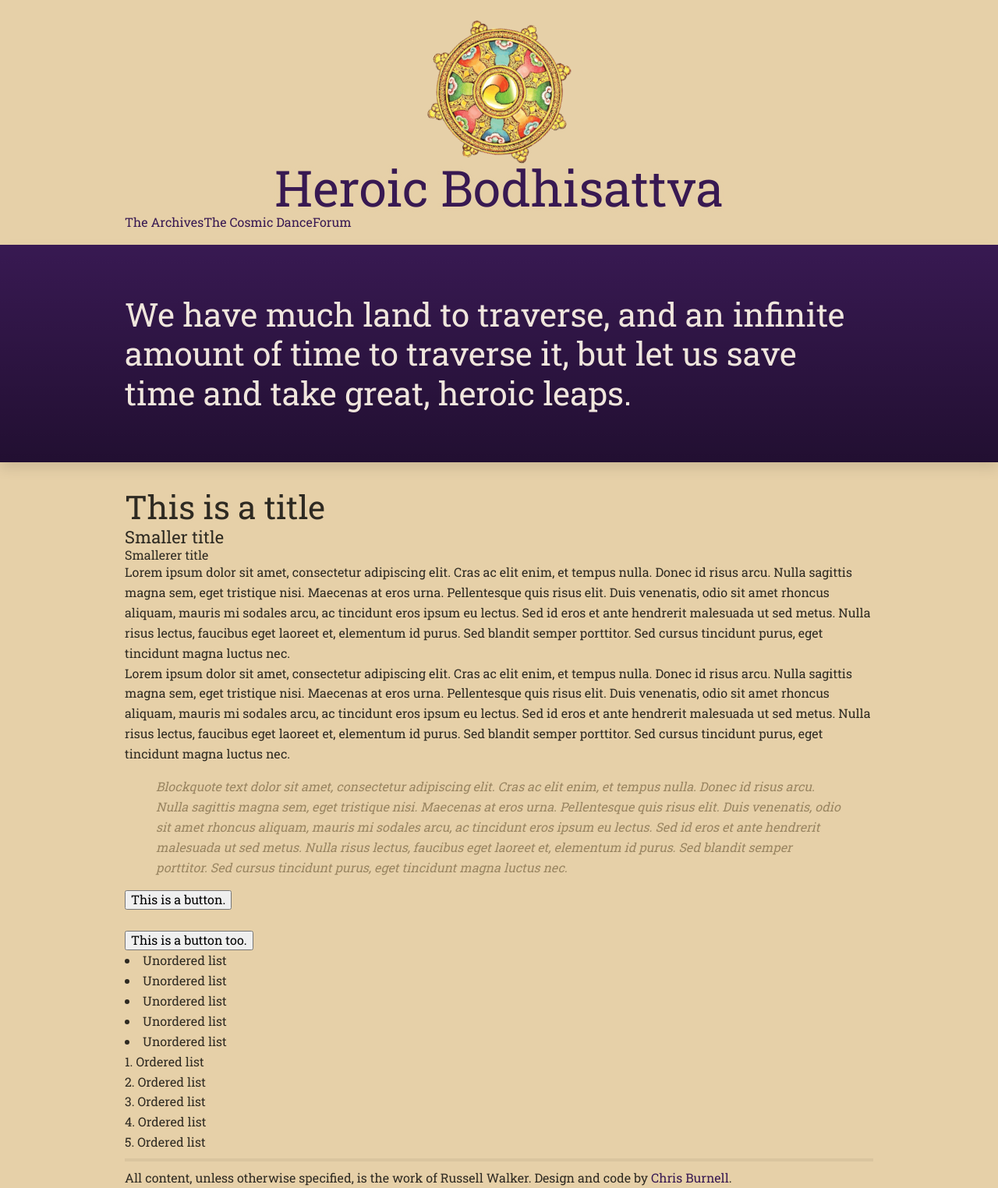
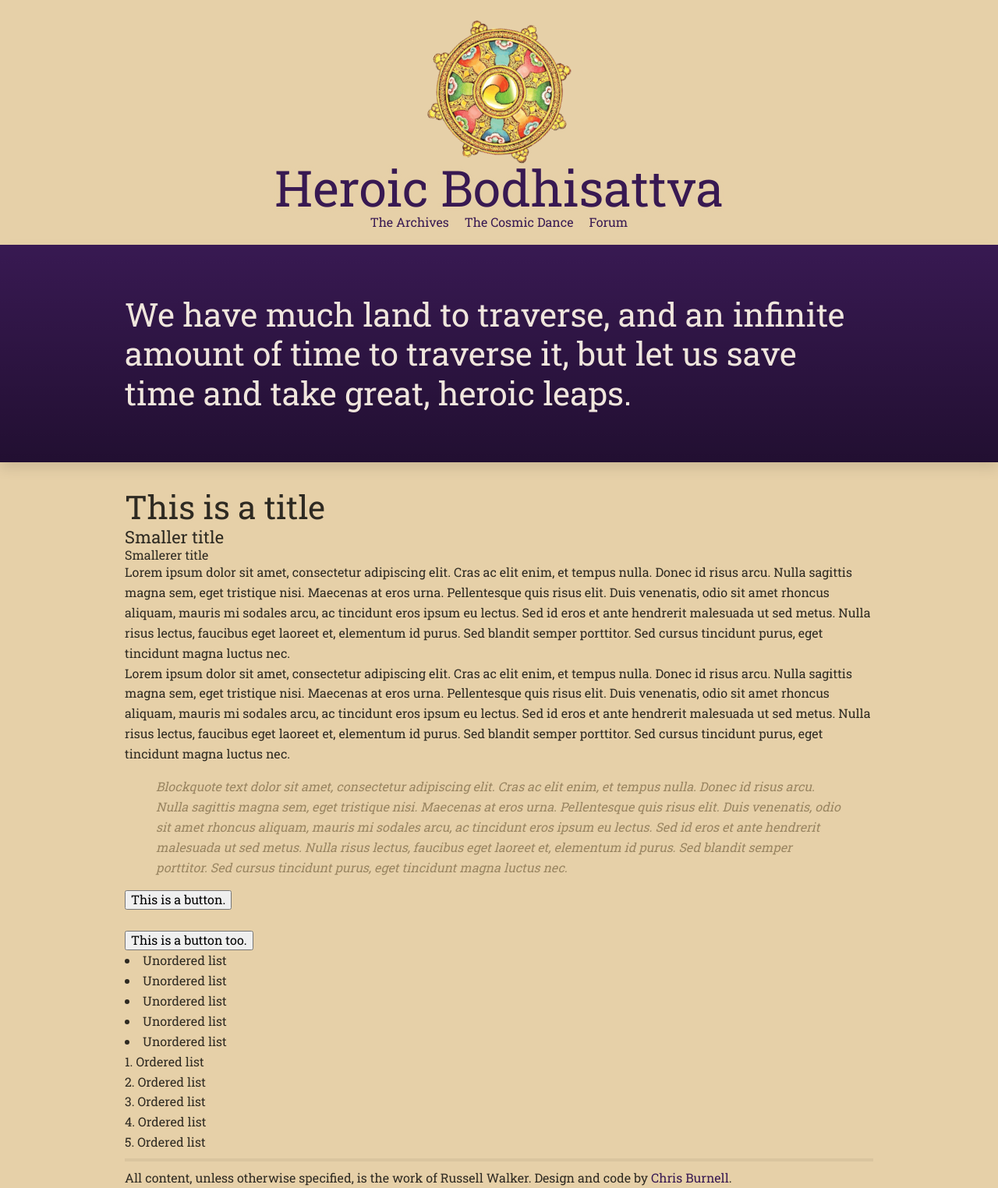
Before and after one commit to heroicbodhisattva/heroicbodhisattva, a Jekyll site: the page built from index.html, in a window 1280 px wide. Shown: the whole page at 78% size. Built offline with Jekyll 4.4.1, drawn with Linux system fonts in a browser that asks for light colours; nearby versions of some CDN libraries; Markdown is read by kramdown in place of the engine named in the settings; the list of posts is cut into pages by our own code.

Commit message:
Update that ish son.

```diff
--- a/css/heroic.css
+++ b/css/heroic.css
@@ -186,10 +186,13 @@ nav {
     display: block;
     text-align: center;
 }
-    nav li {
-        float: left;
-        display: inline-block;
+    .site-nav {
+        text-align: center;
     }
+        .site-nav li {
+            display: inline-block;
+            margin: 0 .5em;
+        }
 
 /* ---- ##. Hero ---- */
 
```
